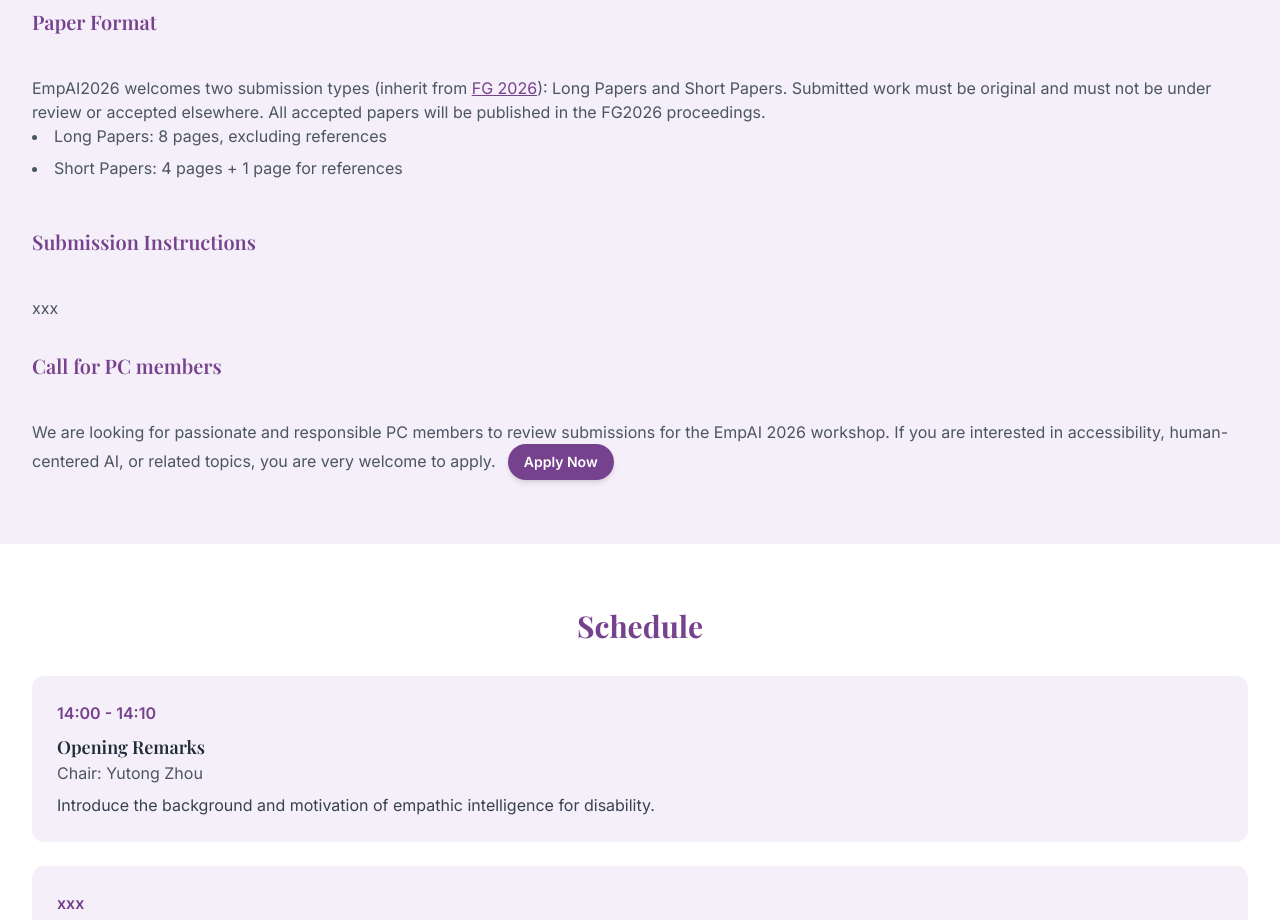
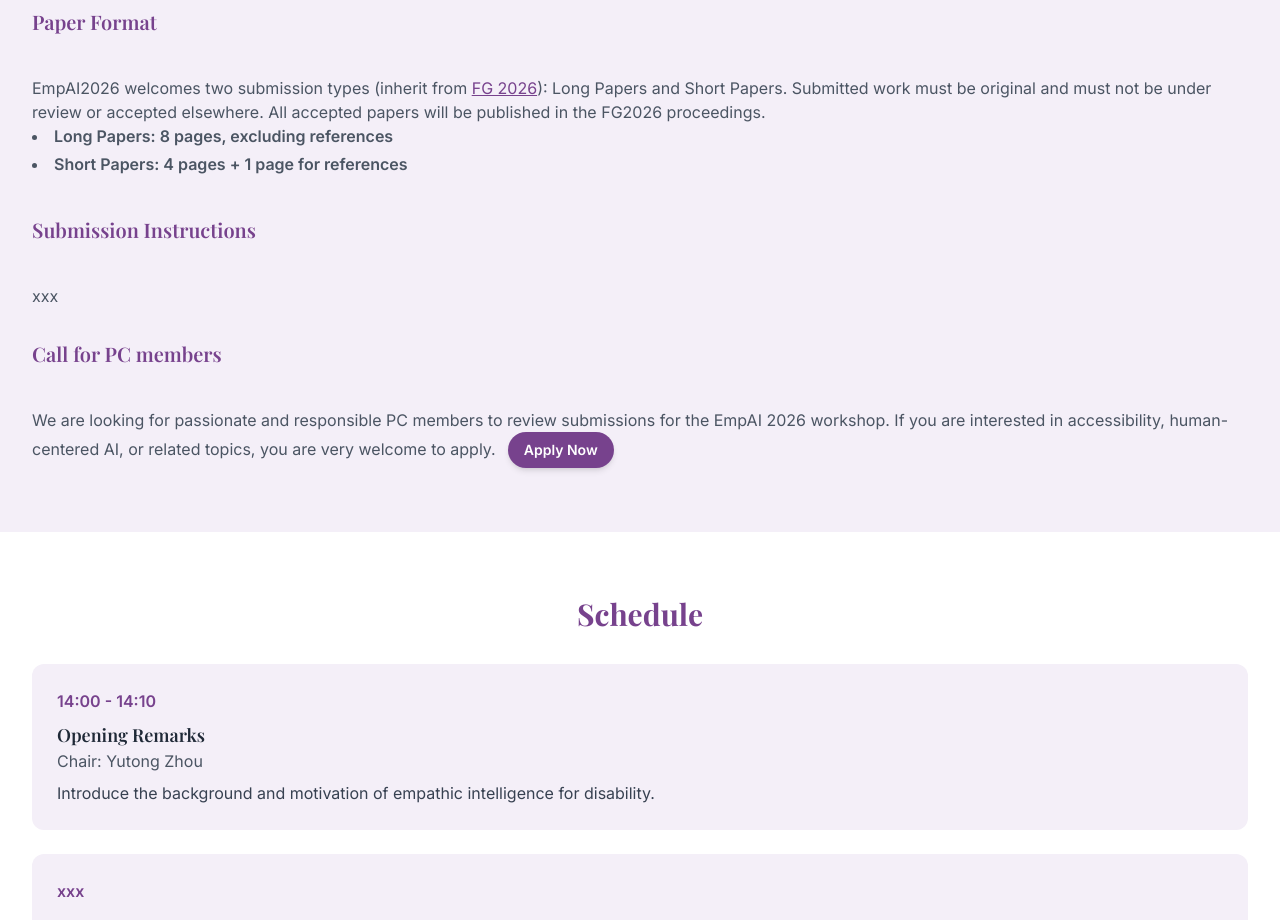
Before and after one commit to ElizaZhou96/EmpAI26, a React (Vite) app: page / in a window 1280 px wide. Shown: the part 2260-3180 px from the top of the page. Built offline with nearby package versions, Linux system fonts and the light colour scheme.

Commit message:
Update App.tsx

```diff
--- a/src/App.tsx
+++ b/src/App.tsx
@@ -185,10 +185,10 @@ function App() {
 			</div>
 			  <h3 className="text-xl font-semibold text-[#77428D] mb-2">Paper Format</h3>
               <p className="text-gray-600">
-                EmpAI2026 welcomes two submission types (inherit from <a href="https://time.is/Anywhere_on_Earth" target="_blank" rel="noopener noreferrer" className="text-[#77428D] underline hover:text-[##d8bce3]"> FG 2026</a>): Long Papers and Short Papers. Submitted work must be original and must not be under review or accepted elsewhere. All accepted papers will be published in the FG2026 proceedings.
-				<ul className="text-gray-600 mb-4 list-disc list-inside space-y-2">
-                <li>Long Papers: 8 pages, excluding references</li>
-                <li>Short Papers: 4 pages + 1 page for references</li>
+                EmpAI2026 welcomes two submission types (inherit from <a href="https://fg2026.ieee-biometrics.org/cfp/" target="_blank" rel="noopener noreferrer" className="text-[#77428D] underline hover:text-gray-600"> FG 2026</a>): Long Papers and Short Papers. Submitted work must be original and must not be under review or accepted elsewhere. All accepted papers will be published in the FG2026 proceedings.
+				<ul className="text-gray-600 mb-2 list-disc list-inside space-y-1">
+                <li className="font-bold">Long Papers: 8 pages, excluding references</li>
+                <li className="font-bold">Short Papers: 4 pages + 1 page for references</li>
             </ul>
 			  </p>
 			  <h3 className="text-xl font-semibold text-[#77428D] mb-2">Submission Instructions</h3>
```
